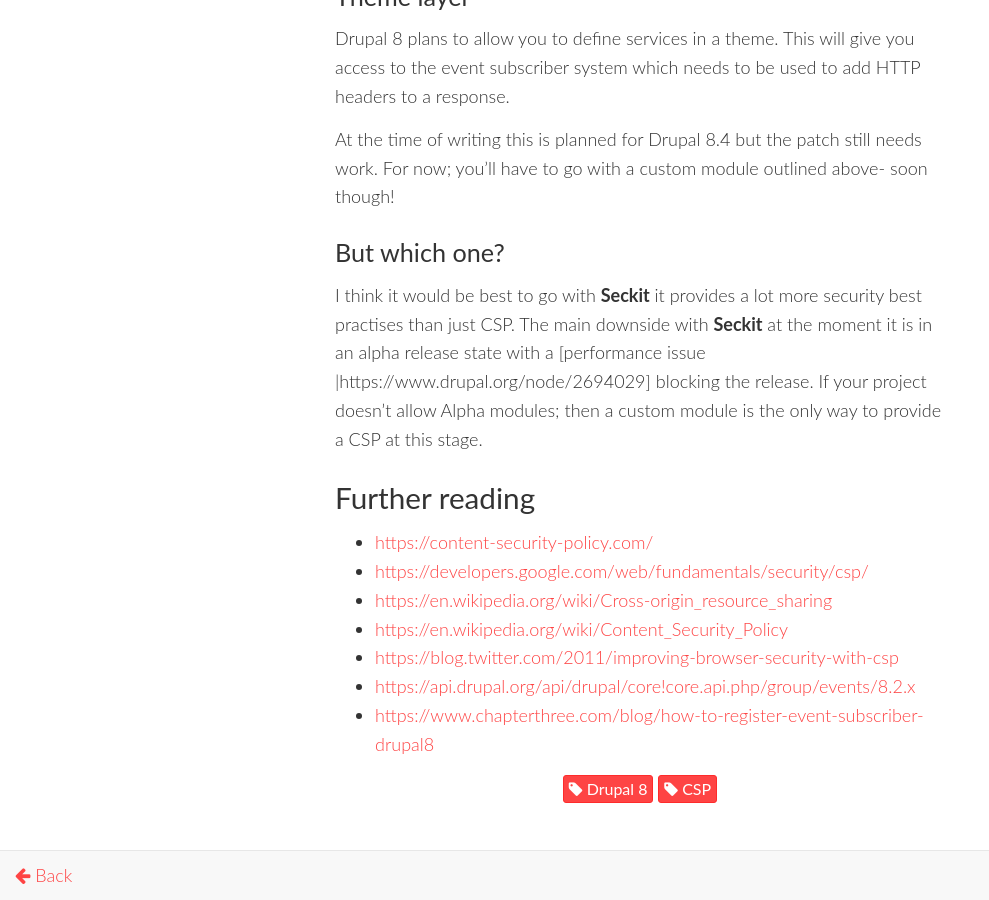
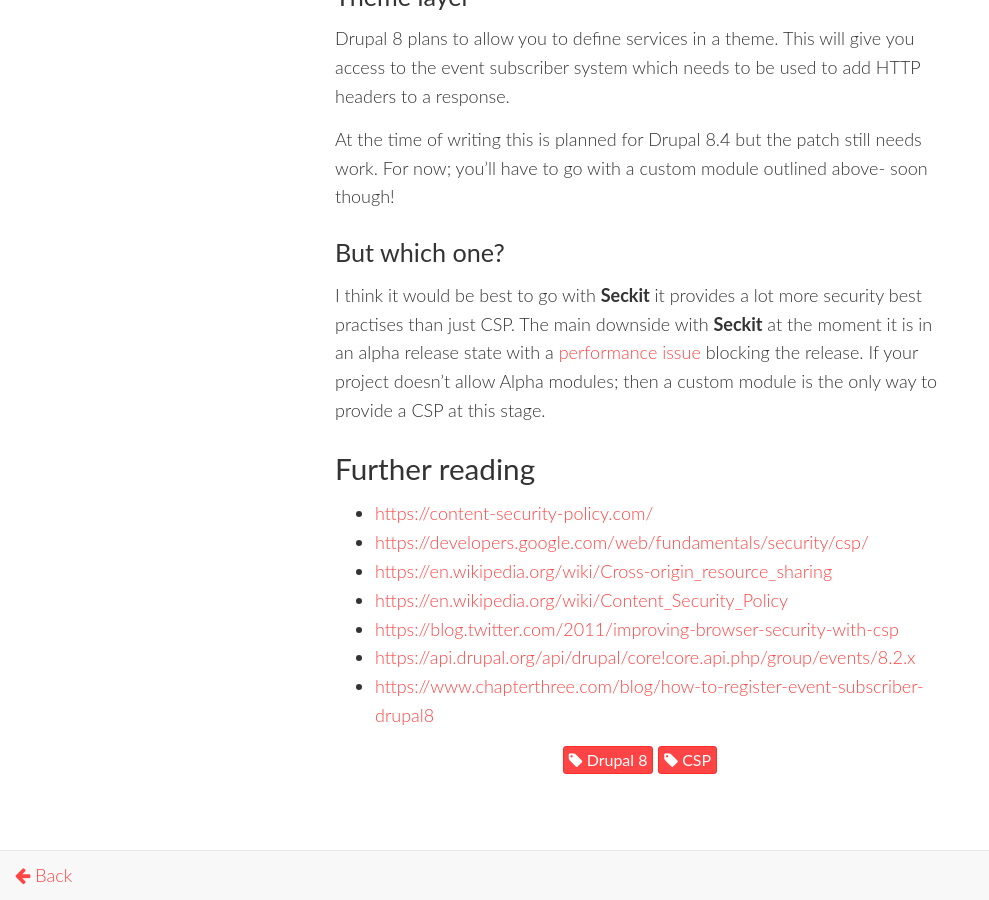
Before and after one commit to steveworley/steveworley.github.io, a Jekyll site: the page built from _posts/2017-02-02-csp-drupal-8.md, in a window 1280 px wide and 900 px high, scrolled down 6386 px. Shown: the whole window, without its empty margins (0-989 px from the left). Built offline with Jekyll 4.4.1, drawn with Linux system fonts in a browser that asks for light colours; nearby versions of some CDN libraries; comment, search, counter and statistics services are not loaded.

Commit message:
Jira > MD link syntax

```diff
--- a/_posts/2017-02-02-csp-drupal-8.md
+++ b/_posts/2017-02-02-csp-drupal-8.md
@@ -182,8 +182,7 @@
 
 ### But which one?
 
-I think it would be best to go with **Seckit** it provides a lot more security best practises than just CSP. The main downside with **Seckit** at the moment it is in an alpha release state with a [performance issue
-|https://www.drupal.org/node/2694029] blocking the release. If your project doesn't allow Alpha modules; then a custom module is the only way to provide a CSP at this stage.
+I think it would be best to go with **Seckit** it provides a lot more security best practises than just CSP. The main downside with **Seckit** at the moment it is in an alpha release state with a [performance issue](https://www.drupal.org/node/2694029) blocking the release. If your project doesn't allow Alpha modules; then a custom module is the only way to provide a CSP at this stage.
 
 ## Further reading
 
```
